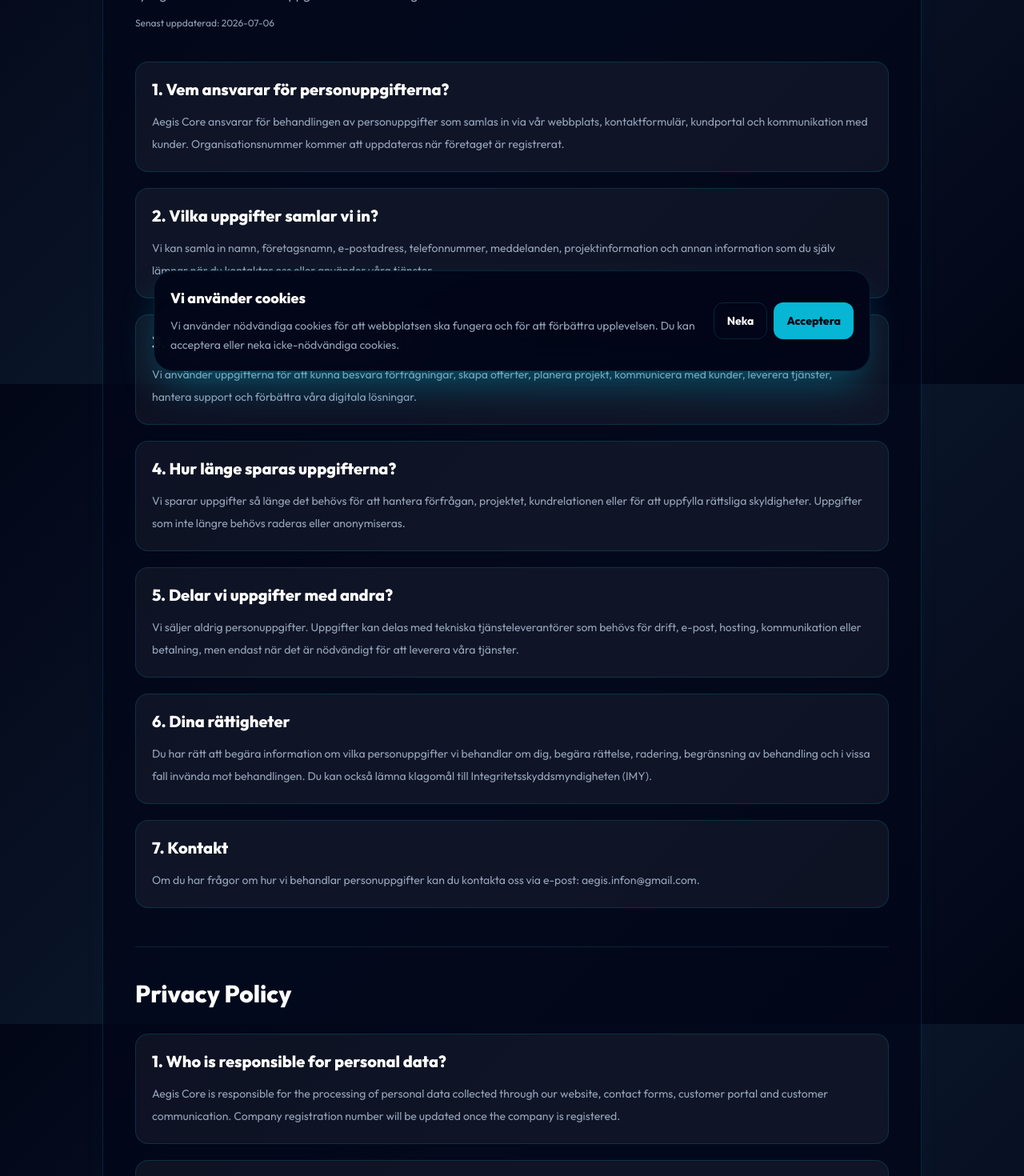
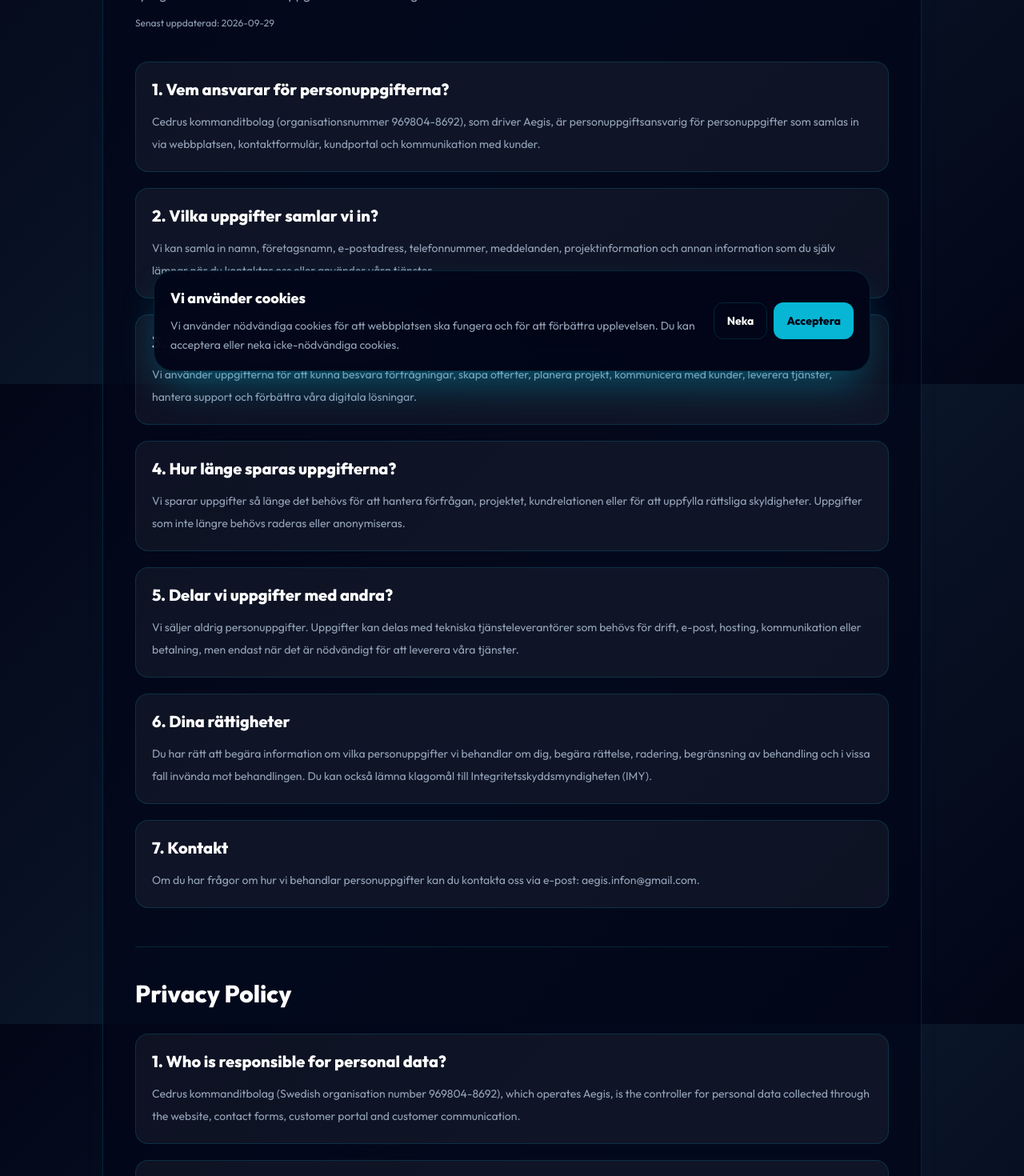
Before and after one commit to Aegis-techcore/Aegis, a Next.js app: page /privacy in a window 1280 px wide. Shown: the part 320-1790 px from the top of the page at 80% size. Built offline with nearby package versions, Linux system fonts and the light colour scheme.

Commit message:
Update registered data-controller identity

```diff
--- a/app/privacy/page.jsx
+++ b/app/privacy/page.jsx
@@ -8,7 +8,7 @@
 const sectionsSv = [
   {
     title: '1. Vem ansvarar för personuppgifterna?',
-    text: 'Aegis Core ansvarar för behandlingen av personuppgifter som samlas in via vår webbplats, kontaktformulär, kundportal och kommunikation med kunder. Organisationsnummer kommer att uppdateras när företaget är registrerat.'
+    text: 'Cedrus kommanditbolag (organisationsnummer 969804-8692), som driver Aegis, är personuppgiftsansvarig för personuppgifter som samlas in via webbplatsen, kontaktformulär, kundportal och kommunikation med kunder.'
   },
   {
     title: '2. Vilka uppgifter samlar vi in?',
@@ -39,7 +39,7 @@
 const sectionsEn = [
   {
     title: '1. Who is responsible for personal data?',
-    text: 'Aegis Core is responsible for the processing of personal data collected through our website, contact forms, customer portal and customer communication. Company registration number will be updated once the company is registered.'
+    text: 'Cedrus kommanditbolag (Swedish organisation number 969804-8692), which operates Aegis, is the controller for personal data collected through the website, contact forms, customer portal and customer communication.'
   },
   {
     title: '2. What data do we collect?',
@@ -87,7 +87,7 @@
           </p>
 
           <p className="mt-3 text-xs text-brand-muted">
-            Senast uppdaterad: 2026-07-06
+            Senast uppdaterad: 2026-09-29
           </p>
 
           <div className="mt-10 grid gap-5">
```
